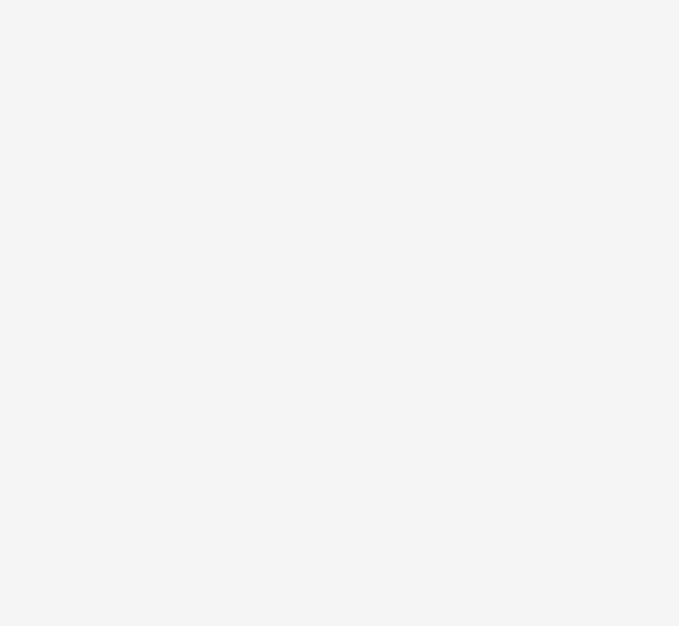
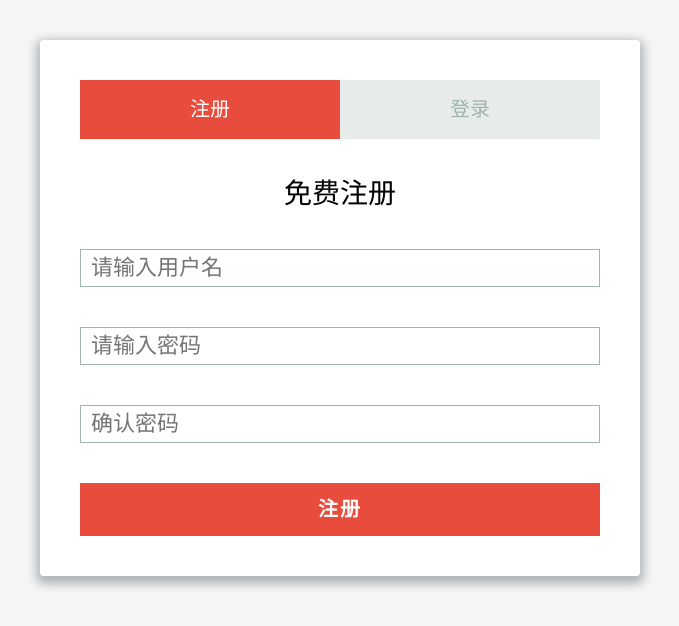
Before and after one commit to includeYY/bingxixi, a Vue app: page /login-sign-up in a window 1280 px wide. Shown: the top 626 px of the page, without its empty margins (300-979 px from the left). Built offline with nearby package versions, Linux system fonts and the light colour scheme.

Commit message:
增加登录界面

```diff
--- /dev/null
+++ b/src/components/LoginSignUp.vue
@@ -0,0 +1,53 @@
+<template>
+  <div class="form">
+    <ul class="tab-group">
+      <li class="tab active">
+        <a href="#signup" data-toggle="tab">注册</a>
+      </li>
+      <li class="tab">
+        <a href="#login" data-toggle="tab">登录</a>
+      </li>
+    </ul>
+    <div class="tab-content">
+      <div class="tab-pane fade in active" id="signup">
+        <h1>免费注册</h1>
+        <form action="/" method="post">
+          <div class="field-wrap">
+            <input type="text" required autocomplete="off" placeholder="请输入用户名">
+          </div>
+          <div class="field-wrap">
+            <input type="password" required autocomplete="off" placeholder="请输入密码">
+          </div>
+          <div class="field-wrap">
+            <input type="password" required autocomplete="off" placeholder="确认密码">
+          </div>
+          <button type="submit" class="button button-block">注册</button>
+        </form>
+      </div>
+      <div class="tab-pane fade" id="login">
+        <h1>欢迎回来</h1>
+        <form action="/" method="post">
+          <div class="field-wrap">
+            <input type="text" required autocomplete="off" placeholder="请输入用户名">
+          </div>
+          <div class="field-wrap">
+            <input type="password" required autocomplete="off" placeholder="请输入密码">
+          </div>
+          <p class="forgot">
+            <a href="#">Forgot Password?</a>
+          </p>
+          <button class="button button-block">登录</button>
+        </form>
+      </div>
+    </div>
+  </div>
+</template>
+
+<script>
+import '../assets/sign-up-login-form/js/index'
+import '../assets/sign-up-login-form/css/style.css'
+
+export default {
+  name: 'LoginSignUp'
+}
+</script>
--- a/src/components/Navigation.vue
+++ b/src/components/Navigation.vue
@@ -21,7 +21,8 @@
             <ul class="nav navbar-nav navbar-right">
               <li>
                 <router-link v-if="isLogin" to="/user">我的</router-link>
-                <a v-else data-toggle="modal" data-backdrop="static" data-keyboard="false" href="#loginModal">登录/注册</a>
+                <!-- <a v-else data-toggle="modal" data-backdrop="static" data-keyboard="false" href="#loginModal">登录/注册</a> -->
+                <router-link v-else to="/login-sign-up">登录/注册</router-link>
               </li>
               <li>
                 <a v-if="isLogin" href="#">注销</a>
--- a/src/router/router.js
+++ b/src/router/router.js
@@ -5,6 +5,7 @@ import UserSpace from '../components/UserSpace.vue'
 import UserInfo from '../components/UserInfo.vue'
 import Message from '../components/Message.vue'
 import BillList from '../components/BillList.vue'
+import LoginSignUp from '../components/LoginSignUp.vue'
 
 Vue.use(Router)
 
@@ -32,6 +33,11 @@ const routers = [
         component: BillList
       }
     ]
+  },
+  {
+    path: '/login-sign-up',
+    name: 'LoginSignUp',
+    component: LoginSignUp
   }
 ]
 
```
